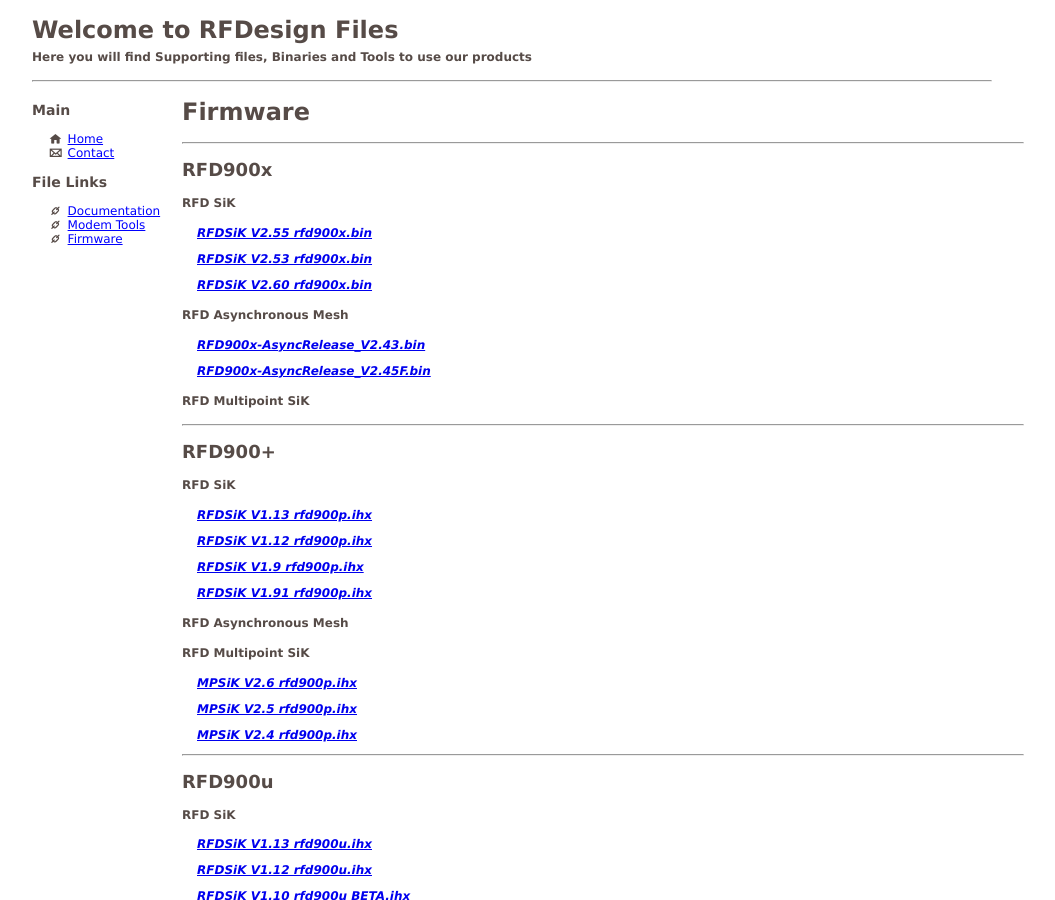
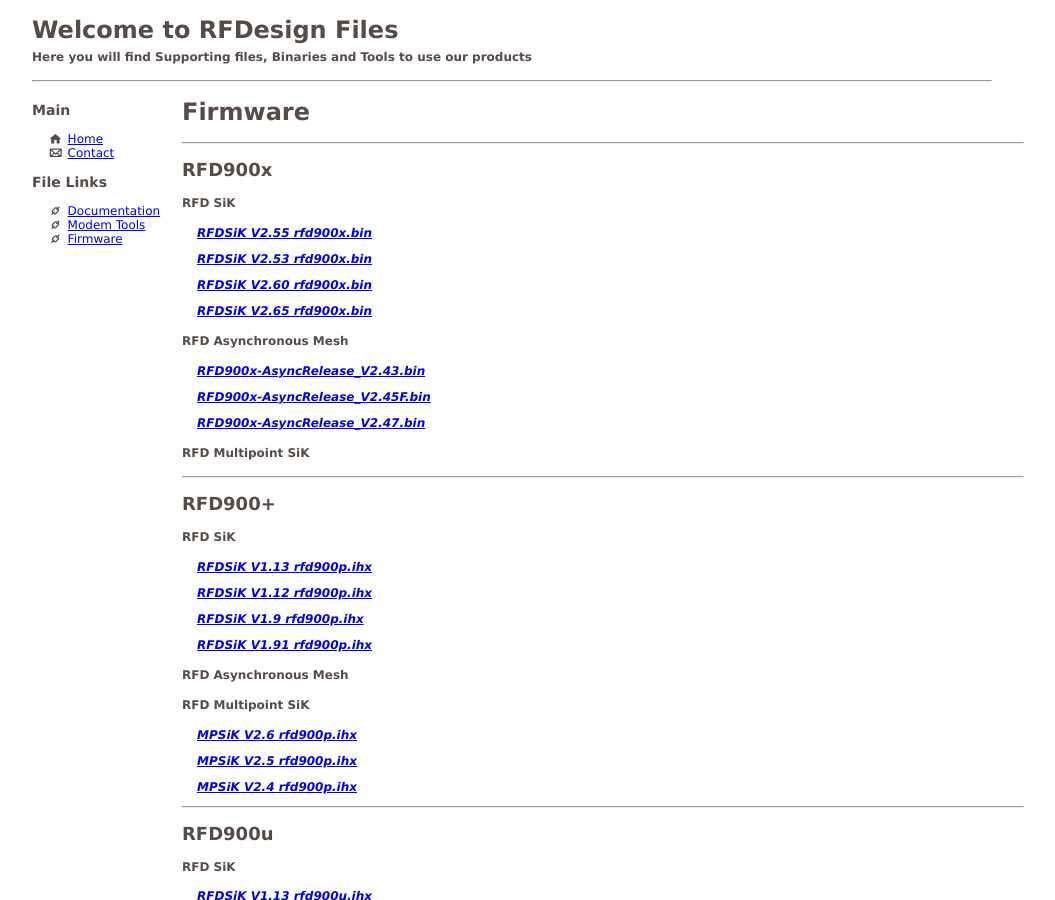
Before and after one commit to RFDesign/rfdesign.github.io, a Jekyll site: the page built from firmware.html, in a window 1280 px wide and 900 px high. Shown: the whole window, without its empty margins (26-1081 px from the left). Built offline with Jekyll 4.4.1, drawn with Linux system fonts in a browser that asks for light colours.

Commit message:
Update firmware.yml

```diff
--- a/_data/firmware.yml
+++ b/_data/firmware.yml
@@ -4,9 +4,11 @@
         - file: RFDSiK V2.55 rfd900x.bin
         - file: RFDSiK V2.53 rfd900x.bin
         - file: RFDSiK V2.60 rfd900x.bin
+        - file: RFDSiK V2.65 rfd900x.bin
     Async:
         - file: RFD900x-AsyncRelease_V2.43.bin
         - file: RFD900x-AsyncRelease_V2.45F.bin
+        - file: RFD900x-AsyncRelease_V2.47.bin
 
 - modems:
     heading: RFD900+
```
